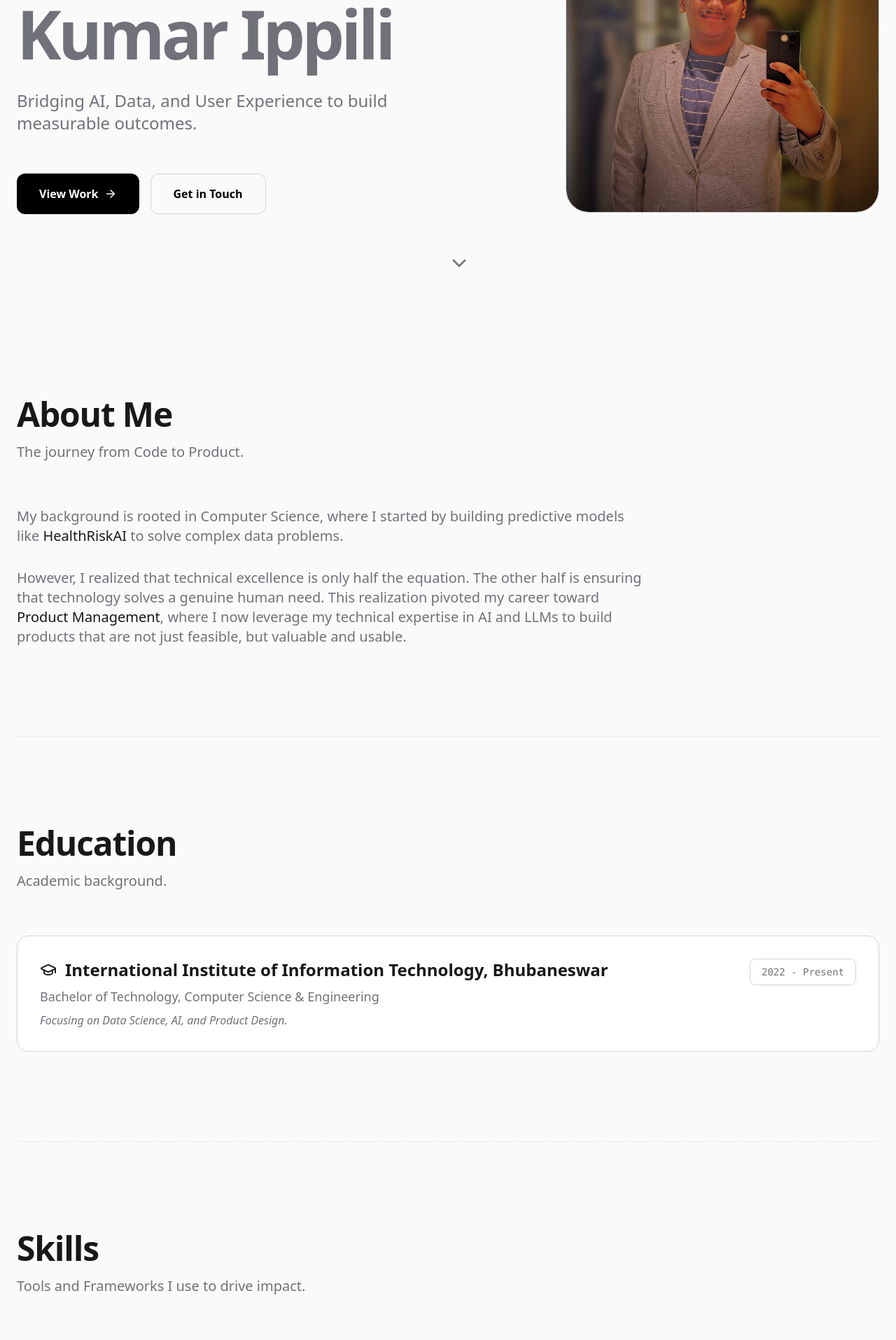
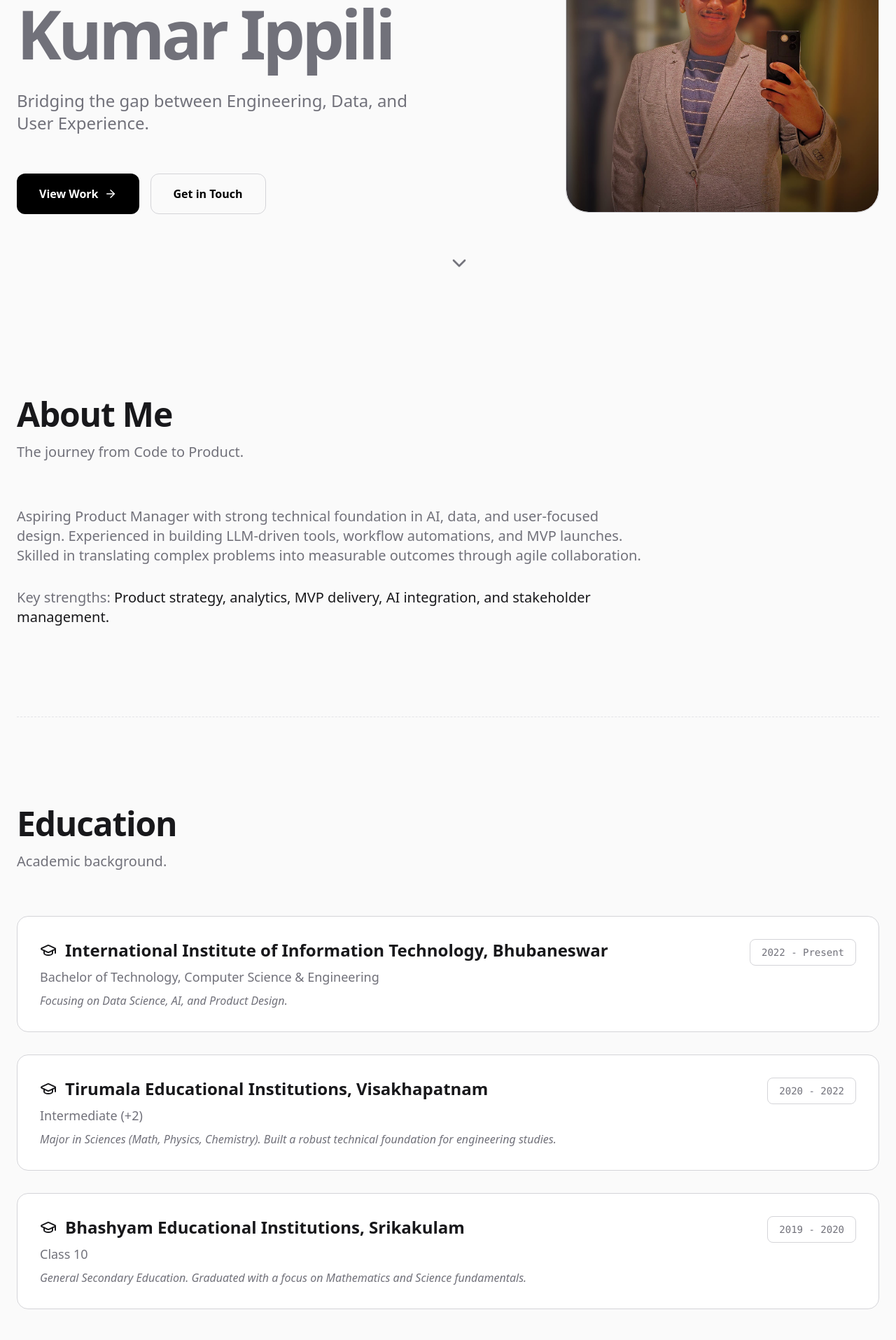
Before and after one commit to NickyIm04020/yaswanth-portfolio, a React (Vite) app: page / in a window 1280 px wide. Shown: the part 360-2275 px from the top of the page at 70% size. Built offline with nearby package versions, Linux system fonts and the light colour scheme.

Commit message:
Added Details

```diff
--- a/src/App.jsx
+++ b/src/App.jsx
@@ -18,14 +18,14 @@ const Portfolio = () => {
   const profile = {
     name: "Yaswanth Kumar Ippili",
     role: "Aspiring Product Manager",
-    tagline: "Bridging AI, Data, and User Experience to build measurable outcomes.",
+    tagline: "Bridging the gap between Engineering, Data, and User Experience.",
     about: "I specialize in building LLM-driven tools, workflow automations, and MVP launches. With a strong technical foundation in AI and agile collaboration, I translate complex problems into scalable product strategies.",
     location: "Bhubaneswar, India",
     email: "yaswanthippili100@gmail.com",
     linkedin: "https://linkedin.com/in/yaswanth-ippili",
     github: "https://github.com/NickyIm04020",
-    twitter: "https://twitter.com/", // Add your link here
-    instagram: "https://instagram.com/", // Add your link here
+    twitter: "https://x.com/yaswanth_ippili", // Add your link here
+    instagram: "https://www.instagram.com/yaswanth_ippili/", // Add your link here
     image: "image_b30e64.jpg",
     resumeFile: "pm_resume.pdf"
   };
@@ -37,6 +37,20 @@ const Portfolio = () => {
       degree: "Bachelor of Technology, Computer Science & Engineering",
       year: "2022 - Present",
       description: "Focusing on Data Science, AI, and Product Design."
+    },
+    {
+      id: 2,
+      school: "Tirumala Educational Institutions, Visakhapatnam",
+      degree: "Intermediate (+2)",
+      year: "2020 - 2022",
+      description: "Major in Sciences (Math, Physics, Chemistry). Built a robust technical foundation for engineering studies."
+    },
+  {
+      id: 3,
+      school: "Bhashyam Educational Institutions, Srikakulam",
+      degree: "Class 10",
+      year: "2019 - 2020",
+      description: "General Secondary Education. Graduated with a focus on Mathematics and Science fundamentals."
     }
   ];
 
@@ -72,7 +86,7 @@ const Portfolio = () => {
       description: "Created a CLI tool analyzing Java error logs to suggest fixes. Processed 150+ test cases, improving debugging speed significantly.",
       metrics: ["40% Faster Debugging", "+25% Test Coverage"],
       tags: ["Java", "GenAI", "CLI", "User Experience"],
-      link: "https://github.com/NickyIm04020"
+      link: "https://github.com/NickyIm04020/Dev-Assistant-AI"
     },
     {
       id: 3,
@@ -82,13 +96,22 @@ const Portfolio = () => {
       metrics: ["0.92 AUC-ROC", "0.12 Brier Score"],
       tags: ["AWS Lambda", "XGBoost", "Healthcare Data"],
       link: "https://github.com/NickyIm04020"
+    },
+    {
+      id: 4,
+      title: "Portfolio Website",
+      category: "Website Building",
+      description: "The official portfolio of mine which is this website. Built with vibe coding and basic wesite building tools",
+      metrics: ["100% responsive SPA", "<50KB initial bundle size"],
+      tags: ["HTML", "CSS", "Java-Script"],
+      link: "https://github.com/NickyIm04020/yaswanth-portfolio"
     }
   ];
 
   const experience = [
     {
       id: 1,
-      role: "Product Designer & PM Lead",
+      role: "Graphic Designer",
       company: "E-Cell, IIIT Bhubaneswar",
       period: "Dec 2022 - Apr 2024",
       description: "Led a 3-member team to deliver 30+ campaigns, supporting 10+ events and boosting student engagement by 40%. Built reusable design systems improving output turnaround by 35%."
@@ -97,52 +120,47 @@ const Portfolio = () => {
       id: 2,
       role: "Product Management Simulation",
       company: "Electronic Arts (EA) / Forage",
-      period: "2024",
+      date: "Jun, 2024",
       description: "Improved retention forecast by 15% using feature prioritization; drafted Jira and stakeholder reports."
-    },
-    {
-      id: 3,
-      role: "Software Engineering Intern",
-      company: "Goldman Sachs / Forage",
-      period: "2024",
-      description: "Completed modules on encryption, secure coding, and software optimization tasks."
     }
   ];
 
   const articles = [
     {
       id: 1,
-      title: "The Future of AI in Product Management",
+      title: "As an Aspiring PM, I'm Less Interested in 'Beating the Competition.' I'm Obsessed with Making It Irrelevant.",
       platform: "LinkedIn",
-      date: "Feb 2025",
-      summary: "Exploring how LLMs are changing the landscape of requirement gathering and user research.",
+      date: "Oct, 2025",
+      summary: "Analyzing how category-defining products like Netflix and Airbnb used the ERRC framework to escape competition and invent entirely new markets.",
       link: "https://linkedin.com/in/yaswanth-ippili"
     },
     {
       id: 2,
-      title: "Metrics that Matter: Beyond Vanity",
+      title: "Stop Calling the Product Lifecycle a 'Process.' It's a Story.",
       platform: "LinkedIn",
-      date: "Jan 2025",
-      summary: "A deep dive into why retention beats acquisition in the early stages of a startup.",
-      link: "https://linkedin.com/in/yaswanth-ippili"
+      date: "Nov, 2025",
+      summary: "A framework analyzing how giants like Airbnb and Netflix succeed by treating the product lifecycle as a narrative story rather than a rigid process.",
+      link: "https://www.linkedin.com/pulse/stop-calling-product-lifecycle-process-its-story-ippili-tfync/?trackingId=JHlEhDr9QBi4WOC6VlPIhA%3D%3D"
+    },
+    {
+      id: 3,
+      title: "Your Doomscroll Isn't Your Fault. It's a Feature.",
+      platform: "LinkedIn",
+      date: "Nov, 2025",
+      summary: "Deconstructing the psychological design loops behind 'doomscrolling' and advocating for a shift from engagement metrics to digital well-being.",
+      link: "https://www.linkedin.com/pulse/your-doomscroll-isnt-fault-its-feature-yaswanth-kumar-ippili-5s0ec/?trackingId=JHlEhDr9QBi4WOC6VlPIhA%3D%3D"
     }
   ];
 
   const teardowns = [
     {
       id: 1,
-      title: "GenAI Model Ethics",
-      summary: "Insights from Google GenAI Academy on prompt design and ethical model usage.",
+      title: "Snabbit Product Teardown",
+      summary: "A deep dive into Snabbit's quick-commerce UX, analyzing how they reduce friction to drive impulse buys and user retention.",
       readTime: "Analysis",
-      date: "2025"
+      date: "Nov 2025",
+      link: "https://www.linkedin.com/posts/yaswanth-ippili_snabbit-product-teardown-activity-7397605698051948544-dEux?utm_source=share&utm_medium=member_desktop&rcm=ACoAAC2qhUABYFIXNaqp3n5n6D92ijqmzjJZJlU"
     },
-    {
-      id: 2,
-      title: "Spotify Social Features",
-      summary: "Analyzing how Spotify leverages network effects to increase lock-in.",
-      readTime: "Coming Soon",
-      date: "Future"
-    }
   ];
 
   const documents = [
@@ -360,8 +378,8 @@ const Portfolio = () => {
           <div className="max-w-4xl">
             <SectionTitle title="About Me" subtitle="The journey from Code to Product." />
             <div className={`space-y-8 text-lg md:text-xl leading-relaxed font-light ${theme.textMuted}`}>
-              <p>My background is rooted in Computer Science, where I started by building predictive models like <strong className={theme.text}> HealthRiskAI</strong> to solve complex data problems.</p>
-              <p>However, I realized that technical excellence is only half the equation. The other half is ensuring that technology solves a genuine human need. This realization pivoted my career toward <strong className={theme.text}>Product Management</strong>, where I now leverage my technical expertise in AI and LLMs to build products that are not just feasible, but valuable and usable.</p>
+              <p>Aspiring Product Manager with strong technical foundation in AI, data, and user-focused design. Experienced in building LLM-driven tools, workflow automations, and MVP launches. Skilled in translating complex problems into measurable outcomes through agile collaboration.</p>
+              <p>Key strengths: <strong className={theme.text}>Product strategy, analytics, MVP delivery, AI integration, and stakeholder management.</strong></p>
             </div>
           </div>
         </section>
```
